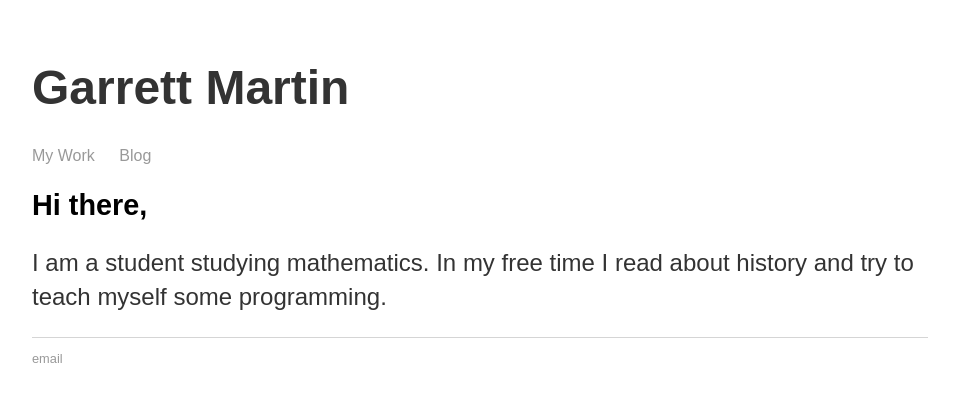
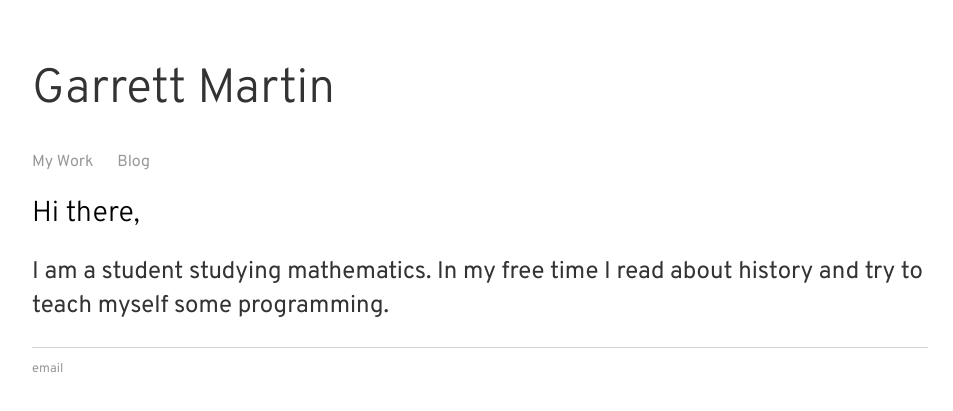
Before and after one commit to martingarrettl/martingarrettl.github.io, a Jekyll site: the page built from index.html, in a window 1280 px wide. Shown: the top 411 px of the page, without its empty margins (160-1113 px from the left). Built offline with Jekyll 4.4.1, drawn with Linux system fonts in a browser that asks for light colours.

Commit message:
update font weight

```diff
--- a/css/main.css
+++ b/css/main.css
@@ -3,10 +3,10 @@ body {
     width: 70%;
 }
 nav ul, footer ul {
-    font-family: 'Overpass:400', sans-serif;
+    font-family: 'Overpass', sans-serif;
     padding: 0px;
     list-style: none;
-    font-weight: semi-bold;
+    font-weight: 400;
 }
 nav ul li, footer ul li {
     display: inline;
@@ -25,16 +25,19 @@ a:hover {
 }
 h1 {
     font-size: 3em;
-    font-family: 'Overpass:300', sans-serif;
+    font-family: 'Overpass', sans-serif;
+    font-weight: 300;
 }
 h2 {
   font-size: 1.8em;
-  font-family: 'Overpass:300', sans-serif;
+  font-family: 'Overpass', sans-serif;
+  font-weight: 300;
 }
 p {
-    font-family: 'Overpass:400', sans-serif;
+    font-family: 'Overpass', sans-serif;
     font-size: 1.5em;
     line-height: 1.4em;
+    font-weight: 400;
     color: #333;
 }
 footer {
```
